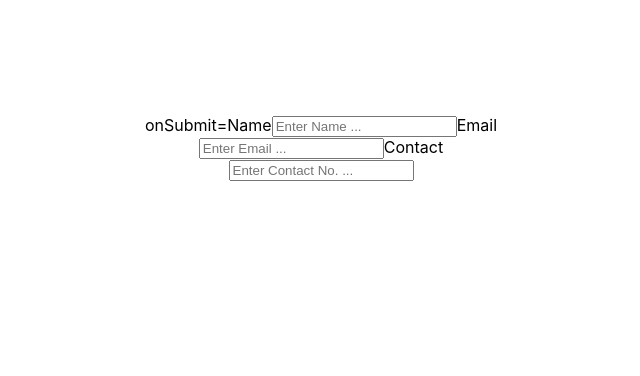
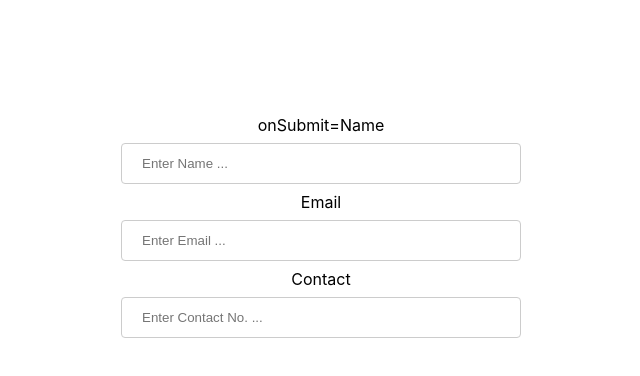
Before and after one commit to Mo6x/CRUD-API, a React (Create React App) app in the folder frontend/: page /addd in a window 1280 px wide. Shown: the top 376 px of the page, without its empty margins (319-959 px from the left). Built offline with nearby package versions, Linux system fonts and the light colour scheme.

Commit message:
Done with the AdddEdit.css style for the input form

```diff
--- a/frontend/src/components/pages/AddEdit.css
+++ b/frontend/src/components/pages/AddEdit.css
@@ -0,0 +1,28 @@
+input[type="text"],
+input[type="email"],
+input[type="number"],
+select{
+    width: 100%;
+    padding: 12px 20px;
+    margin: 8px 0;
+    display: inline-block;
+    border: 1px solid #ccc;
+    border-radius: 4px;
+    box-sizing: border-box;
+}
+
+input[type="submit"]{
+    width: 100%;
+    background-color: #ccac6c;
+
+    color: white;
+    padding: 14px 20px;
+    margin: 8px 0;
+    border: none;
+    border-radius: 4px;
+    cursor: pointer;
+}
+
+input[type="submit"]:hover{
+    background-color: #45a049;
+}
```
